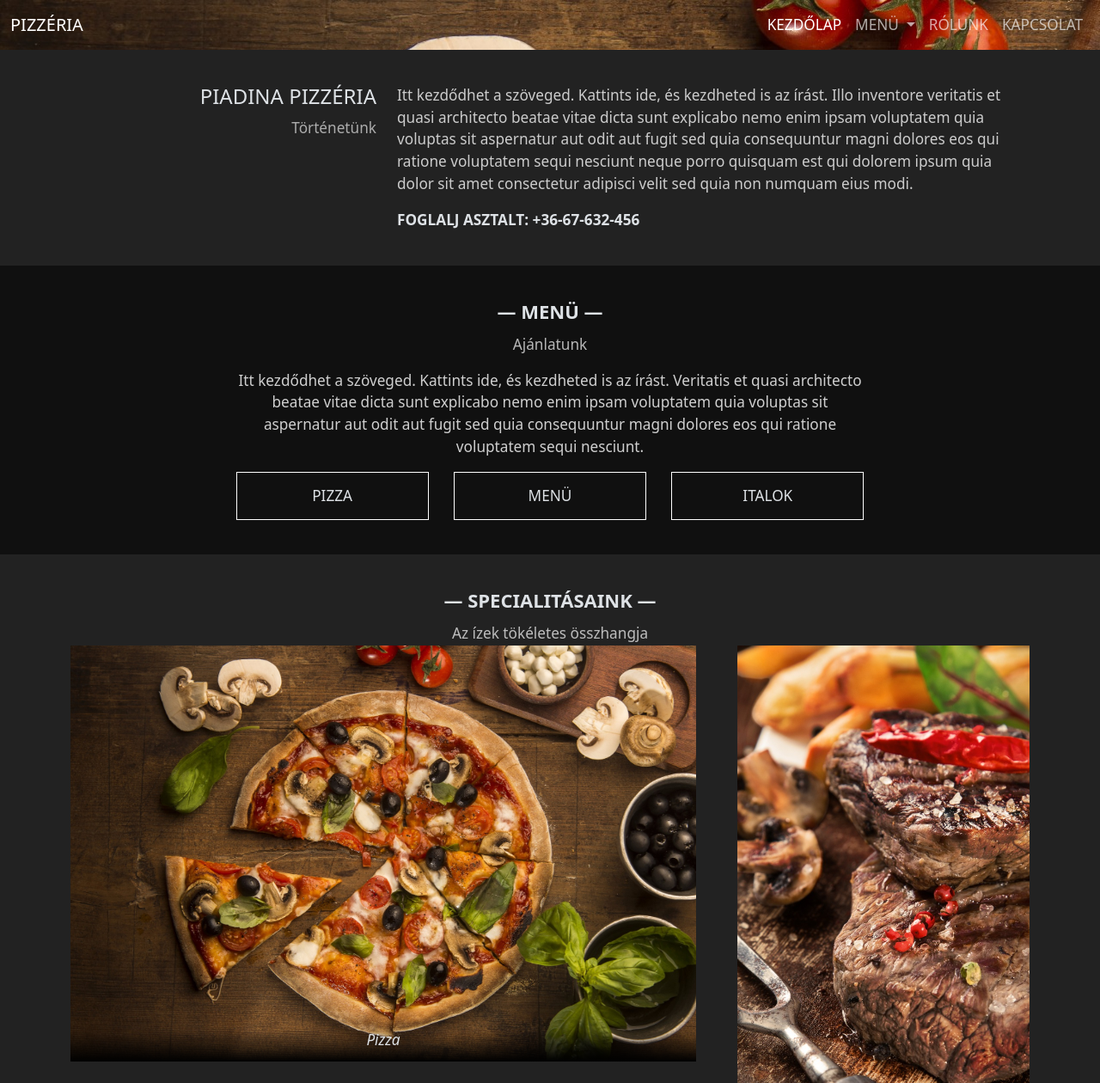
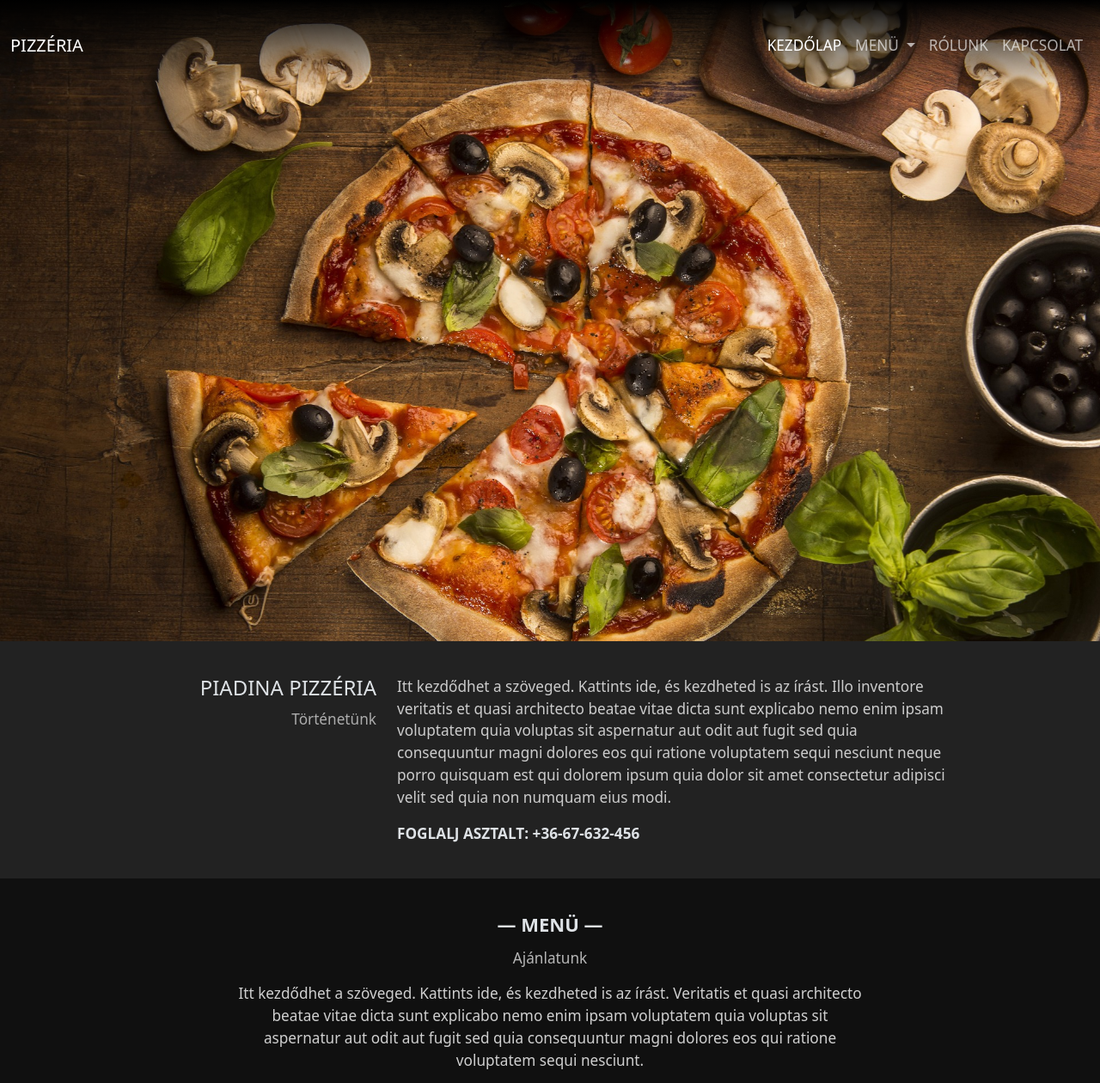
Before and after one commit to urbandavi/pizza, a plain HTML site: page index.html in a window 1280 px wide. Shown: the top 1260 px of the page at 86% size. Drawn offline with nearby package versions, Linux system fonts and the light colour scheme.

Commit message:
large-size-bugfixes

```diff
--- a/index.css
+++ b/index.css
@@ -40,7 +40,14 @@ section{
     padding-top: 2.5rem;
     padding-bottom: 2.5rem;
 }
-nav{background-image: url(images/pizza.jpg);}
+header{
+    background-image: url(images/pizza.jpg);
+    background-size: cover;
+}
+.bg-body-tertiary {
+    --bs-bg-opacity: 0;
+    background-color: rgba(var(--bs-tertiary-bg-rgb), var(--bs-bg-opacity)) !important;
+}
 
 .section-light{
     background-color: var(--backround-light);
@@ -58,6 +65,13 @@ nav{background-image: url(images/pizza.jpg);}
     padding-bottom: 4%;
     padding-top: 4%;
 
+}
+nav{
+    background: rgb(0,0,0);
+    background: linear-gradient(180deg, rgba(0,0,0,1) 0%, rgba(255,255,255,0) 100%);
+}
+.navbar{
+    --bs-navbar-padding-y: 2rem;
 }
 .nd_sec_button{
     width: 14rem;
@@ -82,11 +96,13 @@ nav{background-image: url(images/pizza.jpg);}
 }
 #galery-fourth-pic-heigth
 {
-    min-height: 40rem;
-    max-height: 50rem;
+    min-height: 34rem;
+    max-height: 44rem;
 }
 #galery-fifth-pic-heigth{
-    max-height: 10rem;
+
+    height: 10rem;
+    width: 100%;
 }
 #piadina-pizzeria{
     font-size: 1.5rem;
@@ -151,7 +167,7 @@ max-height: 40rem;
 overflow: hidden;
 }
 #header-height{
-    height: 100%;
+    height: 50vw;
 }
 
 
--- a/index.html
+++ b/index.html
@@ -46,17 +46,19 @@
                     </ul>
                 </div>
             </div>
+
         </nav>
+        <div id="header-height"></div>
     </header>
     <main>
         <section class="section-light sec_padding">
             <div class="container">
                 <div class="row">
                     <div class="col-sm-4 text-end">
-                        <h1 id="piadina-pizzeria" class="f_right">PIADINA PIZZÉRIA </h1>
-                        <h3 id="tortenetunk" class="f_right">Történetünk</h3>
+                        <h1 id="piadina-pizzeria" >PIADINA PIZZÉRIA </h1>
+                        <h3 id="tortenetunk" >Történetünk</h3>
                     </div>
-                    <div class="col">
+                    <div class="col-12 col-sm-7">
                         <p id="tortenetunk-szoveg">Itt kezdődhet a szöveged. Kattints ide, és kezdheted is az írást.
                             Illo inventore
                             veritatis et
@@ -70,6 +72,7 @@
 
                         <div id="asztalfoglalas">FOGLALJ ASZTALT: +36-67-632-456</div>
                     </div>
+                    <div class="col-sm-1"></div>
                 </div>
             </div>
         </section>
@@ -124,7 +127,10 @@
                         <h3>Az ízek tökéletes összhangja</h3>
                     </div>
                 </div>
-                <div class="row text-center g-5">
+                <div class="row">
+                    <div class="col-lg-1"></div>
+                    <div class="col-lg-10">
+                 <div class="row text-center g-5">
                     <div class="col-12 col-md-8">
                         <div class="row g-5">
                             <div class="col-12">
@@ -164,15 +170,18 @@
                             <div class="col-12">
                                 <div class="picture-wrapper">
                                     <picture><img src="images/előétel.jpg" alt=""
-                                            class="img-fluid object-fit-cover object-fit-sm-none"
+                                            class="img-fluid object-fit-cover"
                                             id="galery-fifth-pic-heigth"></picture>
                                     <div class="title">Előétel</div>
                                 </div>
                             </div>
                         </div>
                     </div>
+                    </div>
                 </div>
+                <div class="col-lg-1"></div>
             </div>
+        </div>
         </section>
         <section class="section-dark">
             <div class="container ">
```
